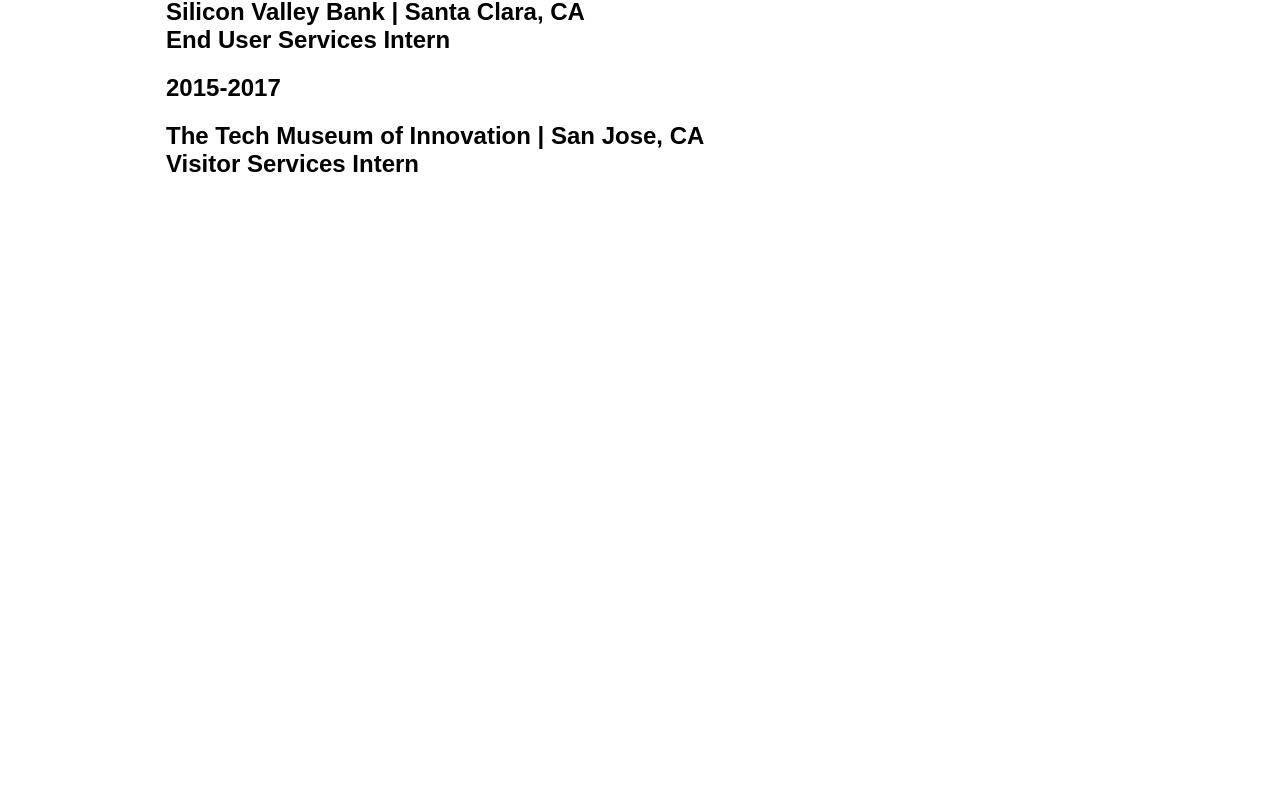
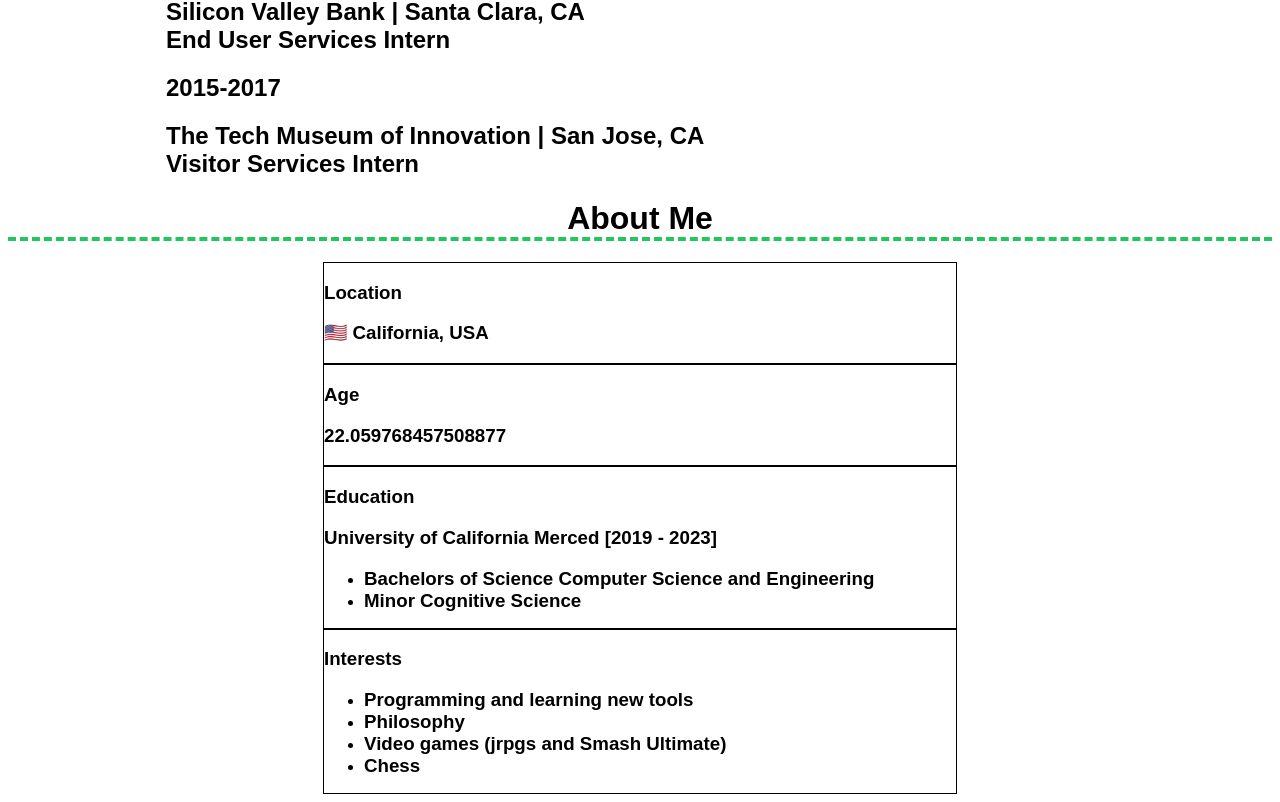
Before and after one commit to ynotdoan/ynotdoan.github.io, a React (Vite) app in the folder site/: page / in a window 1280 px wide. Shown: the part 2295-3097 px from the top of the page. Before the commit the page ends 2481 px from the top, so only its background shows below. Built offline with nearby package versions, Linux system fonts and the light colour scheme.

Commit message:
Added about page and format

```diff
--- a/site/src/App.jsx
+++ b/site/src/App.jsx
@@ -1,3 +1,4 @@
+import About from './components/About'
 import Experience from './components/Experience'
 import Header from './components/Header'
 import Intro from './components/Intro'
@@ -14,6 +15,7 @@
         <Intro />
         <Projects />
         <Experience />
+        <About />
       </div>
     </>
   )
--- a/site/src/components/About.jsx
+++ b/site/src/components/About.jsx
@@ -1,9 +1,5 @@
 import { useEffect, useState } from "react"
 import data from "../data/data.json"
-import l_icon from "../assets/linkedin-icon.png"
-import g_icon from "../assets/github-icon.png"
-import e_icon from "../assets/email-icon.png"
-import me from "../assets/me.png"
 
 function About() {
   const [myAge, setMyAge] = useState(0)
@@ -20,53 +16,23 @@
 
   return (
     <>
-      <div className="grid grid-cols-2 bg-gray-rgba rounded-xl p-8">
+      <div className="relative">
 
-        <div className="grid grid-cols-2 mx-24">
-          <div className="justify-self-center">
-            <img
-              src={me}
-              alt="tonydoan"
-              className="rounded-full"
-            />
-          </div>
-          <div className="place-self-center text-center">
-            <h1>TONY DOAN</h1>
-            <h2>Software Engineer</h2>
-            <a href="" className="p-2">
-              <img
-                src={e_icon}
-                alt="ynotdoan@gmail.com"
-              />
-            </a>
-            <a target="_blank" href="https://www.github.com/ynotdoan" className="p-2">
-              <img
-                src={g_icon}
-                alt="github.com/ynotdoan"
-              />
-            </a>
-            <a target="_blank" href="https://www.linkedin.com/in/ynotdoan" className="p-2">
-              <img
-                src={l_icon}
-                alt="linkedin.com/in/ynotdoan"
-              />
-            </a>
+        <h1 className="text-center border-0 border-b-4 border-dashed border-green-500">About Me</h1>
+
+        <div className="flex flex-wrap justify-center">
+
+          <div className="w-1/2 border border-solid border-black">
+            <h3>Location</h3>
+            <h3>{data.location}</h3>
           </div>
 
-          <h3 className="col-span-2 text-center">
-            I'm a motivated individual with experience in web development, application design, and artificial intelligence.
-            I'm passionate about developping new skills, contributing in high impact environments, and working through challenges.
-          </h3>
+          <div className="w-1/2 border border-solid border-black">
+            <h3>Age</h3>
+            <h3>{myAge}</h3>
           </div>
 
-        <div className="place-self-center text-left">
-          <table className="table-fixed border-separate border-2 border-solid border-black rounded-xl w-full">
-            <tr>
-              <td className="align-top bg-gray-0 w-1/3">
-                <h3>Location</h3>
-                <h3>{data.location}</h3>
-              </td>
-              <td className="align-top bg-gray-0 w-2/3">
+          <div className="w-1/2 border border-solid border-black">
             <h3>Education</h3>
             <h3>
               {data.education.school} [{data.education.year}] <br />
@@ -76,27 +42,20 @@
                 return <li><h3 className="inline">{item}</h3></li>
               })}
             </ul>
-              </td>
-            </tr>
-            <tr>
-              <td className="align-top bg-gray-0 w-1/3">
-                <h3>Age</h3>
-                <h3>{myAge}</h3>
-              </td>
-              <td className="align-top bg-gray-0 w-2/3">
+          </div>
+
+          <div className="w-1/2 border border-solid border-black">
             <h3>Interests</h3>
             <ul>
               {data.interests.map((item, i) => {
                 return <li><h3 className="inline">{item}</h3></li>
               })}
             </ul>
-
-              </td>
-            </tr>
-          </table>
           </div>
 
         </div>
+      </div>
+
     </>
   )
 }
```
Lines whose indentation alone changed are shown as unchanged.
